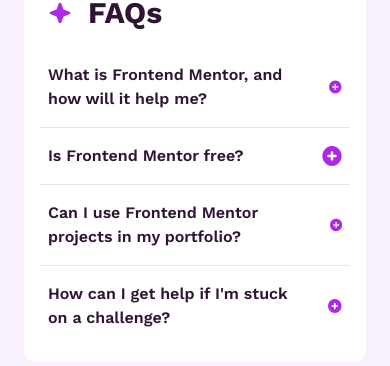
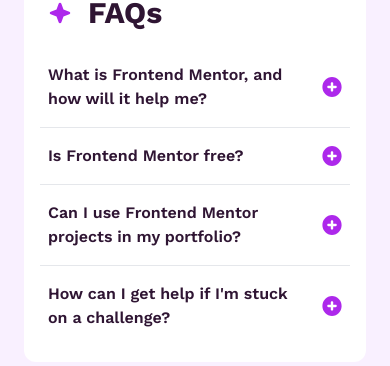
Before and after one commit to jrddp/fm-faq-accordion, a Next.js app: page / in a window 390 px wide. Shown: the part 260-626 px from the top of the page. Built offline with nearby package versions, Linux system fonts and the light colour scheme.

Commit message:
fix mobile button sizings

```diff
--- a/src/app/_components/Accordion.tsx
+++ b/src/app/_components/Accordion.tsx
@@ -14,12 +14,21 @@
   return (
     <div className="w-full">
       <button
-        className="flex items-center justify-between w-full gap-8 sm:gap-0 px-2 text-left sm:px-4 group py-4"
+        className="flex items-center justify-between w-full gap-8 px-2 py-4 text-left sm:gap-0 sm:px-4 group"
         onClick={() => setIsOpen(open => !open)}
       >
         <h2 className="font-semibold transition-colors group-hover:text-purple">{title}</h2>
-        <svg className="size-5" width="30" height="31" viewBox="0 0 30 31" xmlns="http://www.w3.org/2000/svg">
-          <path className={`transition-colors duration-300 ${isOpen ? "fill-dark-purple" : "fill-purple"}`}
+        <svg
+          className="size-5 min-w-5 min-h-5"
+          width="30"
+          height="31"
+          viewBox="0 0 30 31"
+          xmlns="http://www.w3.org/2000/svg"
+        >
+          <path
+            className={`transition-colors duration-300 ${
+              isOpen ? "fill-dark-purple" : "fill-purple"
+            }`}
             id="circle"
             fill-rule="evenodd"
             stroke="none"
@@ -32,7 +41,10 @@
             stroke="none"
             d="M 7.56 15.5 C 7.56 16.527248 8.392751 17.360001 9.42 17.360001 L 20.58 17.360001 C 21.60725 17.360001 22.440001 16.527248 22.440001 15.5 C 22.440001 14.47275 21.60725 13.639999 20.58 13.639999 L 9.42 13.639999 C 8.392751 13.639999 7.56 14.47275 7.56 15.5 Z"
           />
-          <path className={`transform transition-transform origin-center duration-300 ease-out ${isOpen ? "rotate-90" : ""}`}
+          <path
+            className={`transform transition-transform origin-center duration-300 ease-out ${
+              isOpen ? "rotate-90" : ""
+            }`}
             id="vertical"
             fill="#ffffff"
             fill-rule="evenodd"
```
